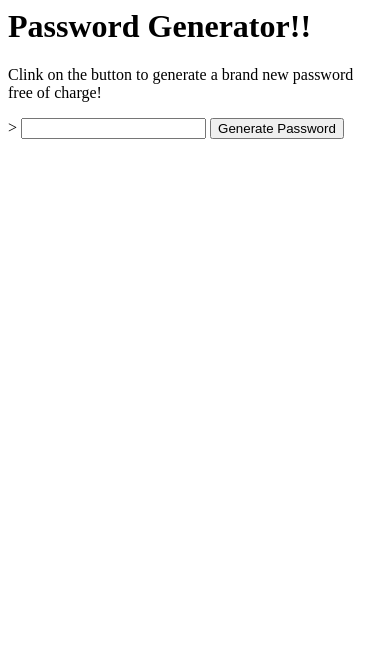
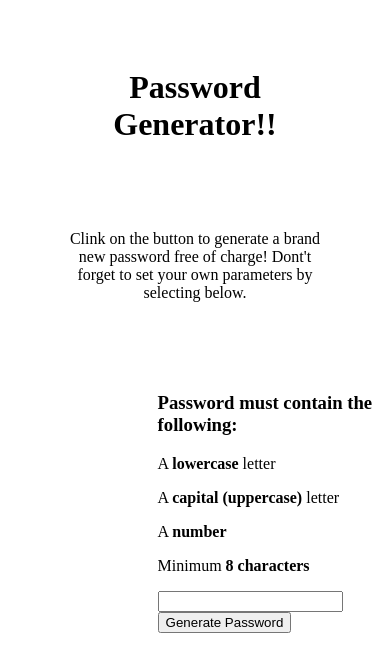
Before and after one commit to SkinnySk8ter/Random-PW, a plain HTML site: page index.html in a window 390 px wide. Drawn offline with Linux system fonts and the light colour scheme.

Commit message:
currently updating pages. making all the proper text on html document while adding a little bit of style on css page. able to make the generate password button become clickable but no password is being generated just yet. need to make the button responsive to clicks and create a password. Need to also create another box for user input. After user inputs password....need to run a function that checks if the user is following the parameters. Same also goes for what the user clicks on as their password parameters. need to create functions and loops to test and validategit status

```diff
--- a/index.html
+++ b/index.html
@@ -4,36 +4,28 @@
     <meta name="viewport" content="width=device-width, initial-scale=1.0">
     <meta http-equiv="X-UA-Compatible" content="ie=edge">
     <title>Random Password</title>
-
-    <link rel="stylesheet" href="style.js">
+    <link rel="stylesheet" href="style.css">
+    <link rel="javasheet" href="style.js">
 </head>
 
 <body>
-<h1>Password Generator!!</h1>
+<h1 class="h1">Password Generator!!</h1>
 
-<p>Clink on the button to generate a brand new password free of charge!</p>
->
-                <input type="text" name="randomPassword" id="randomPassword">
-                <button id="generatePassword">Generate Password</button>
-                <script type="text/javascript">
-                function random_password_generate(max,min)
-                {
-                    var passwordChars = "0123456789ABCDEFGHIJKLMNOPQRSTUVWXYZabcdefghijklmnopqrstuvwxyz#@!%&()/";
-                    var randPwLen = Math.floor(Math.random() * (max - min + 1)) + min;
-                    var randPassword = Array(randPwLen).fill(passwordChars).map(function(x) { return x[Math.floor(Math.random() * x.length)] }).join('');
-                    return randPassword;
-                }
-                document.getElementById("generatePassword").addEventListener("click", function(){
-                    random_password = random_password_generate(16,8);
-                    document.getElementById("randomPassword").value = random_password;
-                });
-                </script>
+<p class="p1"> Clink on the button to generate a brand new password free of charge! Dont't forget to set your own parameters by selecting below.</p>
+<br>
+<div class="container" id="message">
+    <h3>Password must contain the following:</h3>
+    <p id="letter" class="invalid">A <b>lowercase</b> letter</p>
+    <p id="capital" class="invalid">A <b>capital (uppercase)</b> letter</p>
+    <p id="number" class="invalid">A <b>number</b></p>
+    <p id="length" class="invalid">Minimum <b>8 characters</b></p>
+  </div>
+
+<div class="container1">
+                <input class="textbox" type="text" name="randomPassword" id="randomPassword">
+                <button class="btn1" id="generatePassword">Generate Password</button>
 
 
-
-
-
-
-
+</div>
 </body>
 </html>
--- a/style.css
+++ b/style.css
@@ -0,0 +1,25 @@
+.h1 {
+    text-align: center;
+    margin: 50px;
+    padding: 5%;
+
+}
+
+.p1 {
+    text-align: center;
+    margin: 35px;
+    padding: 5%;
+
+}
+
+.container{
+    padding-left: 40% ;
+
+}
+
+.container1{
+    padding-left: 40%;
+
+
+
+}
--- a/style.js
+++ b/style.js
@@ -0,0 +1,30 @@
+
+var userInput = passwordChars;
+var lowerCaseLetters = [a-z];
+var upperCaseLetter = [A-Z];
+var digits = [0-9];
+var diffsymb = ["#","@","!","%","&","(",")","/"]
+
+
+
+
+
+
+
+function random_password_generate(max,min)
+                {
+                    var passwordChars = "0123456789ABCDEFGHIJKLMNOPQRSTUVWXYZabcdefghijklmnopqrstuvwxyz#@!%&()/";
+                    var randPwLen = Math.floor(Math.random() * (max - min + 1)) + min;
+                    var randPassword = Array(randPwLen).fill(passwordChars).map(function(x) { return x[Math.floor(Math.random() * x.length)] }).join('');
+                    return randPassword;
+                }
+                document.getElementById("generatePassword").addEventListener("click", function(){
+                    random_password = random_password_generate(16,8);
+                    document.getElementById("randomPassword").value = random_password;
+                });
+
+
+
+
+
+ }
```
